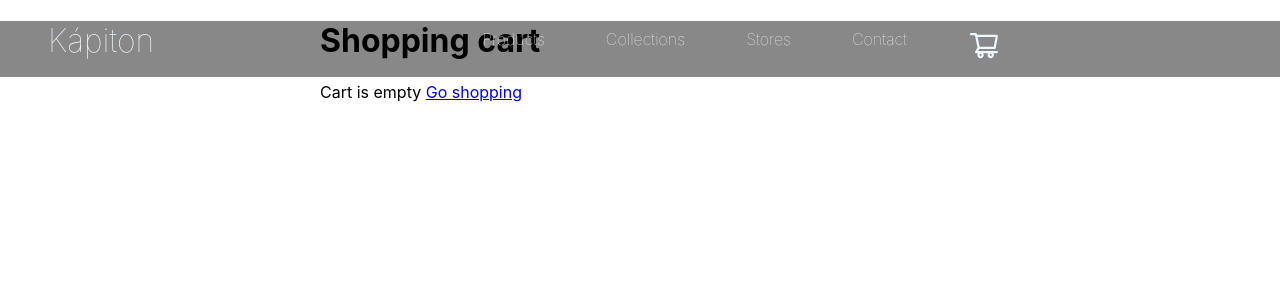
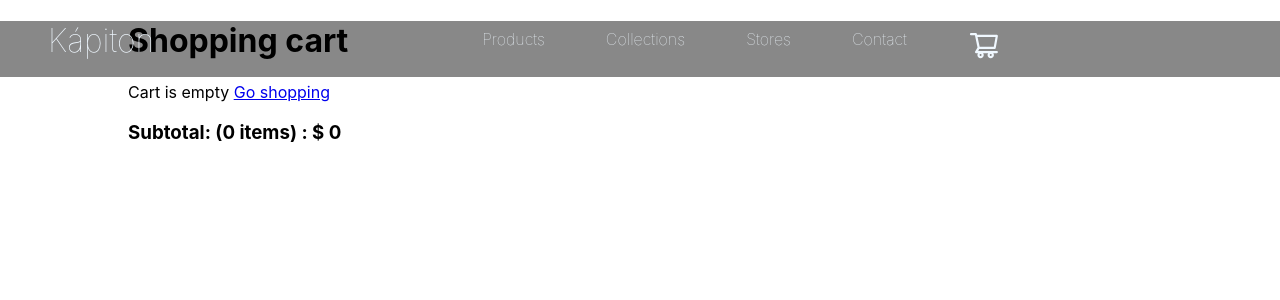
Before and after one commit to jonathanedd/K-piton, a React (Create React App) app in the folder kapiton/front_end/: page /cart in a window 1280 px wide. Shown: the top 300 px of the page. Built offline with nearby package versions, Linux system fonts and the light colour scheme.

Commit message:
Added subtotal to cart screen

```diff
--- a/kapiton/front_end/src/screens/CartScreen.js
+++ b/kapiton/front_end/src/screens/CartScreen.js
@@ -43,6 +43,12 @@ const CartScreen = () => {
           </div>
         )}
       </div>
+      <div>
+        <h3>
+          Subtotal: ({cartItems.reduce((a, c) => a + c.quantity, 0)} items) : ${" "}
+          {cartItems.reduce((a, c) => a + c.price * c.quantity, 0)}
+        </h3>
+      </div>
     </div>
   );
 };
--- a/kapiton/front_end/src/styles/cartscreen.css
+++ b/kapiton/front_end/src/styles/cartscreen.css
@@ -1,6 +1,6 @@
 .cart-section {
   height: 100vh;
-  width: 50%;
+  width: 80%;
   margin: auto;
 }
 
```
